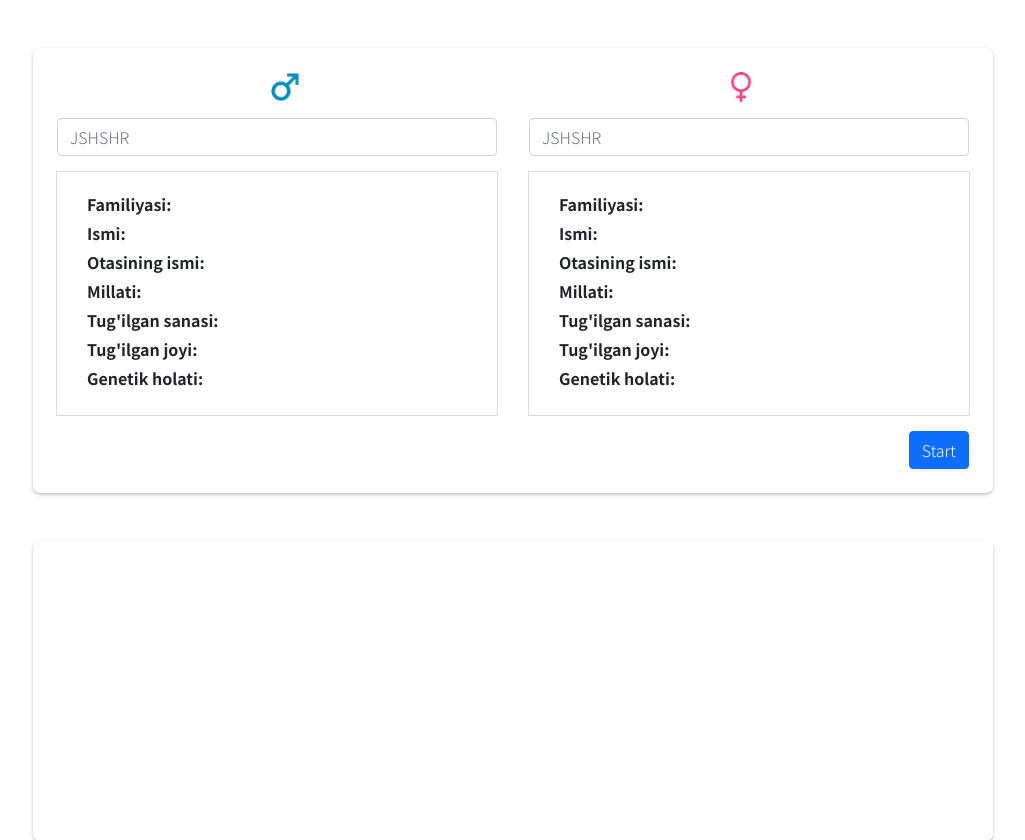
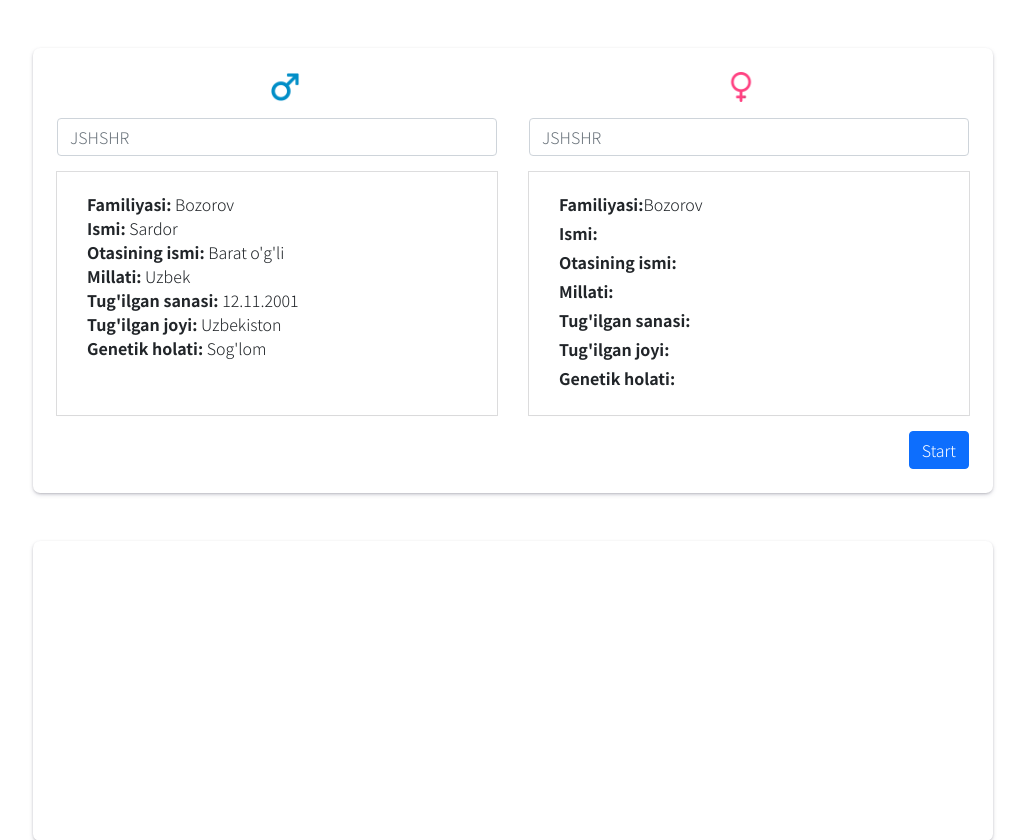
Before and after one commit to ggautterr/medicine, a Django app: page /en/ in a window 1280 px wide. Shown: the part 102-942 px from the top of the page, without its empty margins (127-1152 px from the left). Run offline with Django 4.2, Linux system fonts and the light colour scheme; some libraries are stand-ins or nearby versions.

Commit message:
front-15-10-18-11-22

```diff
--- a/static/css/main-style.css
+++ b/static/css/main-style.css
@@ -84,7 +84,11 @@
 
 .info .info-m span,
 .info .info-wm span {
-    display: block;
+    /*display: block;*/
     font-weight: 700;
     margin-bottom: 5px;
 }
+
+.info-wm .text {
+    display: flex;
+}
--- a/templates/client/main.html
+++ b/templates/client/main.html
@@ -28,22 +28,50 @@
                 </div>
                 <div class="info">
                     <div class="info-m">
-                        <span>Familiyasi: </span>
-                        <span>Ismi: </span>
-                        <span>Otasining ismi: </span>
-                        <span>Millati: </span>
-                        <span>Tug'ilgan sanasi: </span>
-                        <span>Tug'ilgan joyi: </span>
-                        <span>Genetik holati: </span>
+                        <div class="text">
+                            <span>Familiyasi: </span> Bozorov
+                        </div>
+                        <div class="text">
+                            <span>Ismi: </span> Sardor
+                        </div>
+                        <div class="text">
+                            <span>Otasining ismi: </span> Barat o'g'li
+                        </div>
+                        <div class="text">
+                            <span>Millati: </span> Uzbek
+                        </div>
+                        <div class="text">
+                            <span>Tug'ilgan sanasi: </span> 12.11.2001
+                        </div>
+                        <div class="text">
+                            <span>Tug'ilgan joyi: </span> Uzbekiston
+                        </div>
+                        <div class="text">
+                            <span>Genetik holati: </span> Sog'lom
+                        </div>
                     </div>
                     <div class="info-wm">
-                        <span>Familiyasi: </span>
-                        <span>Ismi: </span>
-                        <span>Otasining ismi: </span>
-                        <span>Millati: </span>
-                        <span>Tug'ilgan sanasi: </span>
-                        <span>Tug'ilgan joyi: </span>
-                        <span>Genetik holati: </span>
+                        <div class="text">
+                            <span>Familiyasi: </span> <div id="surname_name">Bozorov</div>
+                        </div>
+                        <div class="text">
+                            <span>Ismi: </span> <div id="given_name"></div>
+                        </div>
+                        <div class="text">
+                            <span>Otasining ismi: </span> <div id="father_name"></div>
+                        </div>
+                        <div class="text">
+                            <span>Millati: </span> <div id="nationality"></div>
+                        </div>
+                        <div class="text">
+                            <span>Tug'ilgan sanasi: </span> <div id="date_of_birth"></div>
+                        </div>
+                        <div class="text">
+                            <span>Tug'ilgan joyi: </span> <div id="place_of_birth"></div>
+                        </div>
+                        <div class="text">
+                            <span>Genetik holati: </span> <div id="genetics"></div>
+                        </div>
                     </div>
                 </div>
                 <div class="block-btn d-flex justify-content-end mt-3">
@@ -54,6 +82,8 @@
         </div>
     </div>
     <script>
+        const surname_name = document.getElementById('surname_name');
+
         console.log("rgegr")
         const input_jshshir1 = document.getElementById('jshshir1');
 
@@ -61,6 +91,8 @@
         console.log(input_jshshir1)
 
         function updateValue(e) {
+            surname_name.innerHTML = "Axtamov";
+
             let jshshir1 = e.target.value
             let formData = new FormData();
             formData.append("jshshir1", jshshir1);
@@ -80,5 +112,9 @@
             });
 
         }
+
+
+
+
     </script>
 {% endblock %}
```
